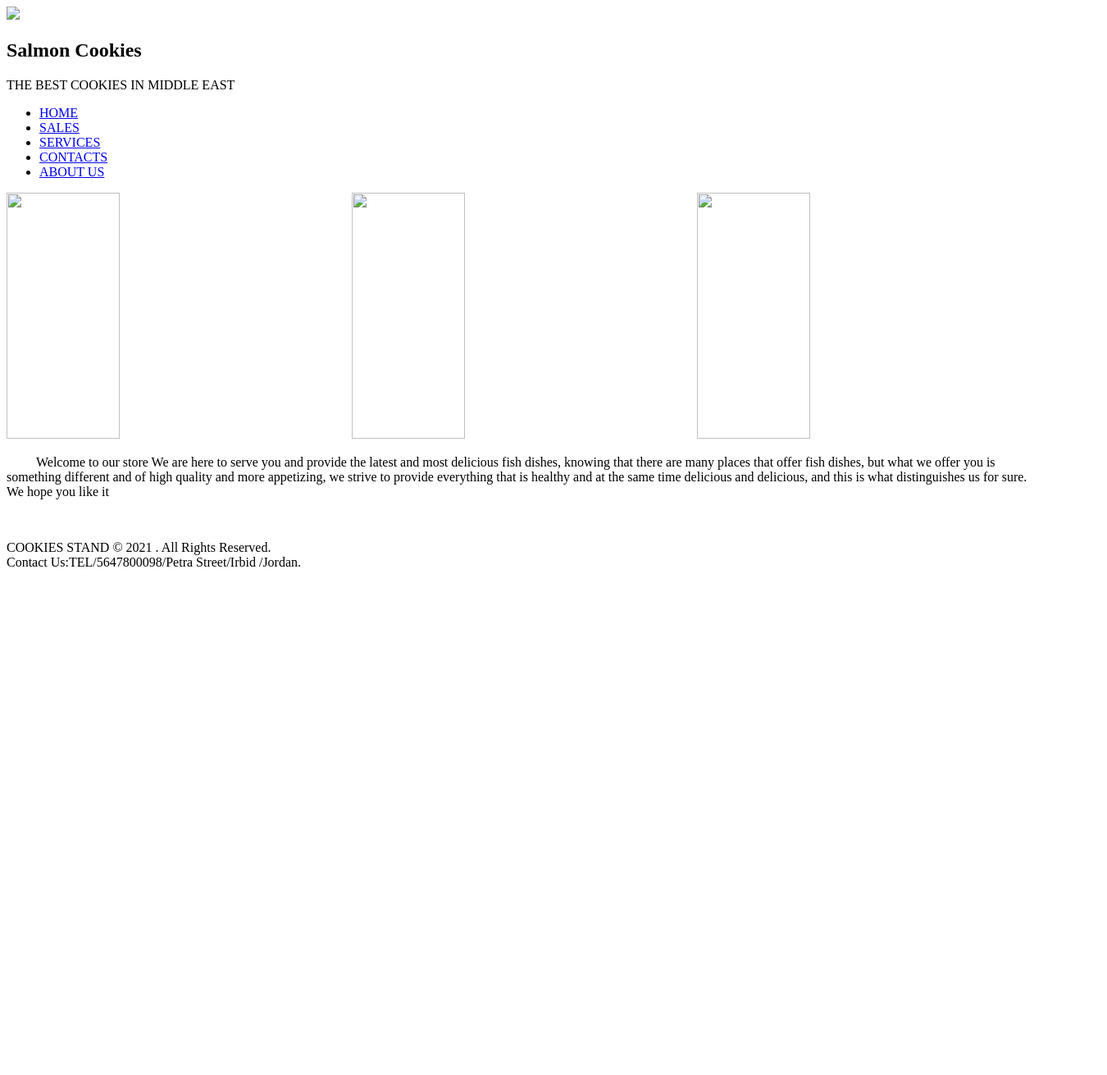
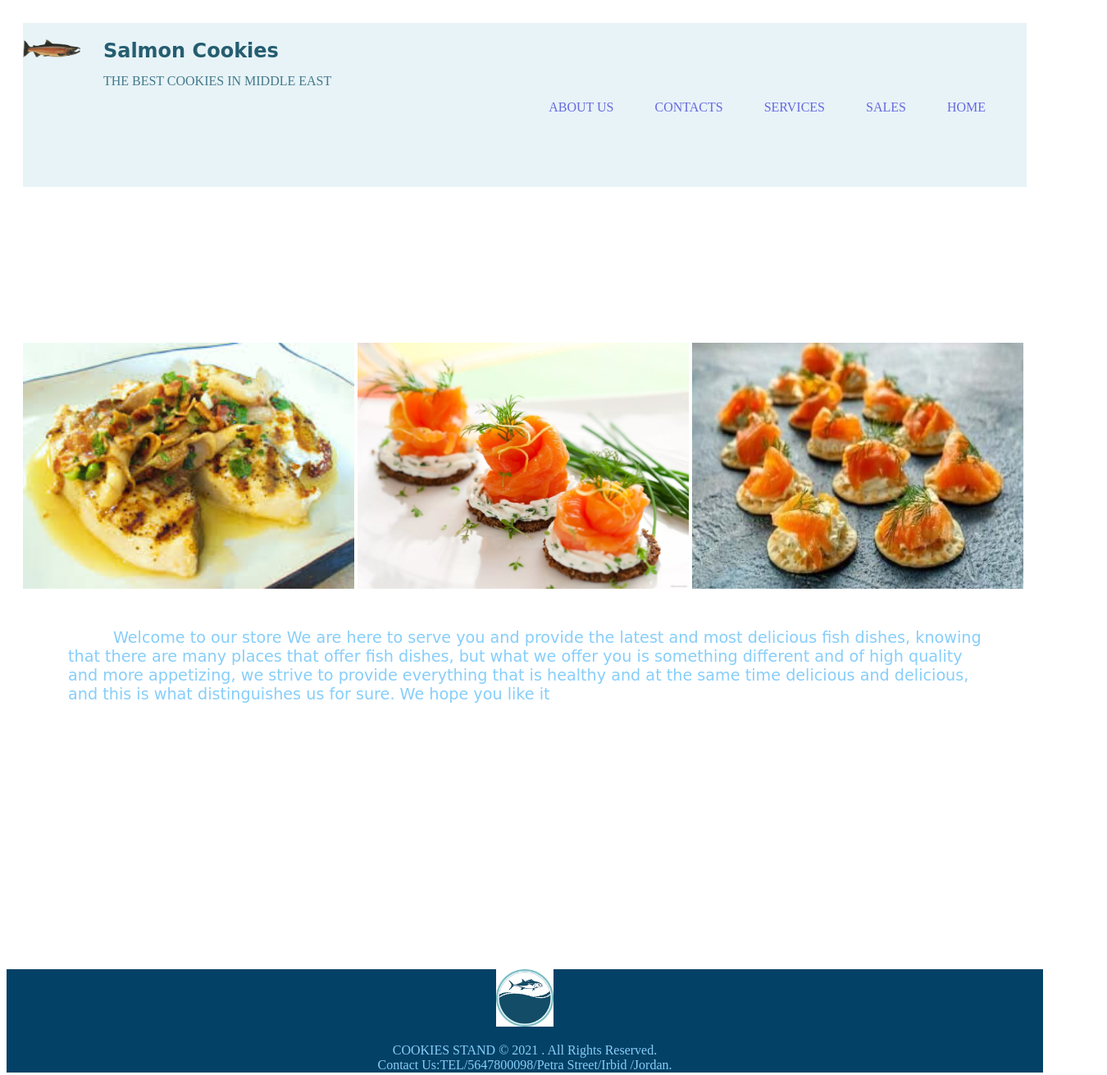
Before and after one commit to sukaynaghnemat/cookie-stand, a plain HTML site: page index.html in a window 1280 px wide. Shown: the whole page at 82% size, 1350 px wide, since content can reach past the window. Before the commit the page ends 800 px from the top, so only its background shows below. Drawn offline with Linux system fonts and the light colour scheme; the site is published under a folder, as on GitHub Pages, so addresses that start at the root find nothing.

Commit message:
modified file

```diff
--- a/index.html
+++ b/index.html
@@ -2,7 +2,7 @@
 <html lang="en">
 <head>
     <title>HOME PAGE</title>
-    <link rel="stylesheet" href="/css/style.css">
+    <link rel="stylesheet" href="css/style.css">
     <link rel="preconnect" href="https://fonts.gstatic.com">
 </head>
 <body>
@@ -10,7 +10,7 @@
 
        <div id="mynav">
        <nav>
-        <img src="/img/salmon.png" width="70px" id="logo">
+        <img src="img/salmon.png" width="70px" id="logo">
         <h1>Salmon Cookies</h1>
         <p id="headparagraph">THE BEST COOKIES IN MIDDLE EAST</p>
         <ul class="pageNav">
@@ -28,9 +28,9 @@
     </header>
     <main>
         <div id="mainimgs">
-           <img src="/img/fish1.jpg"  width="33%" height=300px alt="" >
-           <img src="/img/fish4.jpg"  width="33%" height="300px" alt="">
-           <img src="/img/fish3.jpg"  width="33%" height="300px" alt="">
+           <img src="img/fish1.jpg"  width="33%" height=300px alt="" >
+           <img src="img/fish4.jpg"  width="33%" height="300px" alt="">
+           <img src="img/fish3.jpg"  width="33%" height="300px" alt="">
         </div>
 
          <div id="welcome">
@@ -48,7 +48,7 @@
         <div id="footer">
 
 
-            <img src="/img/fish5.png" width="70px"alt="">
+            <img src="img/fish5.png" width="70px"alt="">
 
             <p>COOKIES STAND &copy; 2021 . All Rights Reserved. <br>
                 Contact Us:TEL/5647800098/Petra Street/Irbid /Jordan.</p>
```
